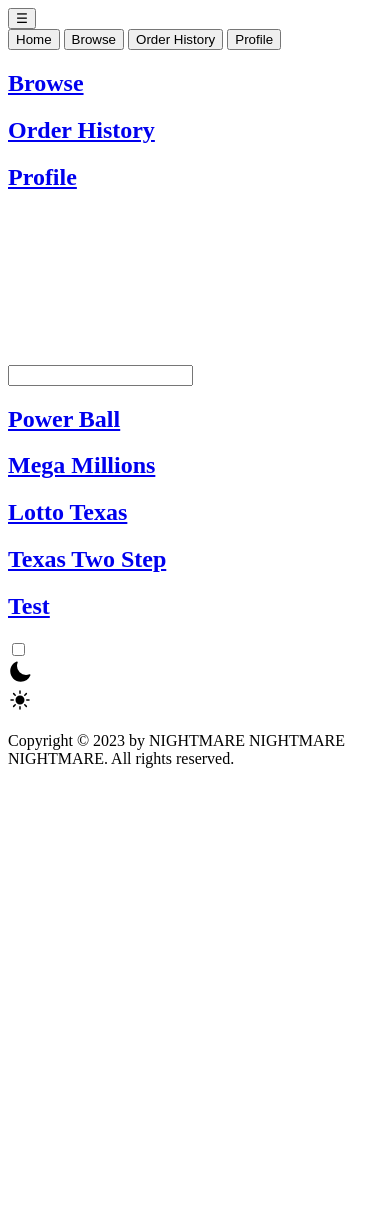
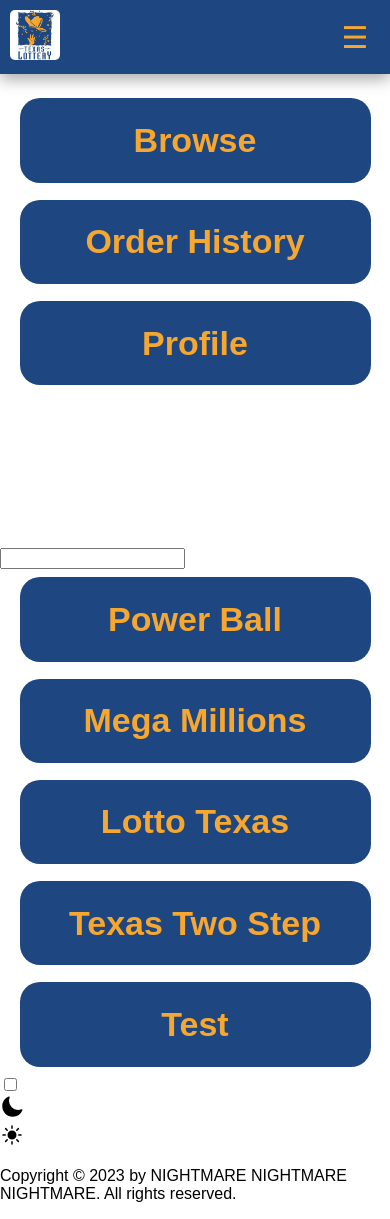
Before and after one commit to Gowtham1Moorthy/python-fullstack, a Django app: page / in a window 390 px wide. Before the commit the page ends 768 px from the top, so only its background shows below. Run offline with Django 4.2, Linux system fonts and the light colour scheme; data comes from the database, SQL or seed files in the repository.

Commit message:
starting base.html and home page

```diff
--- /dev/null
+++ b/LPSApp/static/css/index.css
@@ -0,0 +1,48 @@
+.cards, .lottoCards{
+    display: flex;
+    justify-content: center;
+    align-items: center;
+    margin: 0 auto;
+}
+
+.card, .lottoCard{
+    display: flex;
+    justify-content: center;
+    align-items: center;
+    background-color: var(--primary);
+}
+
+.cards a, .lottoCards a{
+    text-decoration: none;
+}
+
+.cards h2, .lottoCards h2{
+    color: var(--secondary);
+    font-size: 34px;
+}
+
+@media (max-width: 768px) {
+    .cards, .lottoCards{
+        flex-direction: column;
+    }
+
+    .card, .lottoCard{
+        width: 90vw;
+        height: max(10vh,75px);
+        margin: 1vh 0;
+        border-radius: 20px;
+    }
+}
+
+@media (min-width: 769px) {
+    .cards, .lottoCards{
+        flex-direction: row;
+    }
+
+    .card, .lottoCard{
+        width: min(400px, 30vw);
+        height: min(max(50vh, 95px),300px);
+        margin: 0 1vw;
+        border-radius: 40px;
+    }
+}
--- a/LPSApp/static/css/style.css
+++ b/LPSApp/static/css/style.css
@@ -1,33 +1,126 @@
 :root{
-    --light-red: #C39C95;
-    --dark-red: #CF291D;
-    --light-grey: #797979;
-    --dark-grey: #414141da;
-    --white: #D3D3D3;
+    --primary: rgb(30, 71, 130);
+    --primary-faded: rgba(30, 71, 130, .9);
+    --primary-dark: rgb(19, 44, 80);
+    --secondary: rgb(246, 167, 48);
+    --font: 'Poppins', sans-serif;
     --shadow: rgba(0, 0, 0, 0.35) 0px 5px 15px;
-    --imagePlaceholder: #222222;
-    --background-color: rgba(0, 0, 0, 0.815);
-    --background-color-header: #902c25;
-    --background-color-about: #902c25;
-    --background-color-event: #797979c3;
-    --background-color-date: #CF291D;
-    --font-color: #D3D3D3;
-    --hover-color: #d3d3d3;
-}
-:root.light-mode {
-    --background-color:  #D3D3D3;
-    --background-color-header: #CF291D;
-    --background-color-about: #cd8173;
-    --background-color-event: #A0A0A0;
-    --background-color-date: #CF291D;
-    --font-color: black;
 }
 
-:root.dark-mode{
-    --background-color: rgba(0, 0, 0, 0.815);
-    --background-color-header: #902c25;
-    --background-color-about: #902c25;
-    --background-color-event: #797979c3;
-    --background-color-date: #CF291D;
-    --font-color: #D3D3D3;
+html{
+    background-color: var(--background);
 }
+
+*{
+    font-family: var(--font);
+}
+
+body{
+    margin: 0;
+}
+
+main{
+    margin-top: 90px;
+}
+
+.logo-image img{
+    width: 50px;
+    height: 50px;
+    border-radius: 5px;
+}
+
+.mainHeader{
+    position: fixed;
+    top: 0;
+    width: 100vw;
+    display: flex;
+    justify-content: space-between;
+    align-items: center;
+    z-index: 10;
+    padding: 10px 0;
+    background-color: var(--primary);
+    box-shadow: var(--shadow);
+}
+
+.mainHeader>*{
+    margin: 0 10px;
+}
+
+.altNav{
+    display: flex;
+    justify-content: center;
+    align-items: center;
+}
+
+.menuButton{
+    z-index: 10;
+    width: 50px;
+    height: 50px;
+    background-color: transparent;
+    border: none;
+    font-size: 30px;
+    color: var(--secondary);
+}
+
+.menuButton:hover{
+    cursor: pointer;
+}
+
+.dropdown-content{
+    display: none;
+    justify-content: space-around;
+    align-items: center;
+    height: 73.5px;
+}
+
+.dropdown-content button{
+    background-color: transparent;
+    border: none;
+    color: var(--secondary);
+    padding: 10px;
+}
+
+.dropdown-content button:hover{
+    cursor: pointer;
+    background-color: var(--primary-dark);
+}
+
+@media (max-width: 768px) {
+    .dropdown-content.show{
+        display: flex;
+        position: fixed;
+        height: 100vh;
+        width: 100vw;
+        top: 0;
+        right: 0;
+        z-index: 9;
+        background-color: var(--primary-faded);
+        flex-direction: column;
+    }
+
+    .dropdown-content.show button{
+        width: 80vw;
+        height: 20vh;
+        font-size: 40px;
+        border-radius: 20px;
+    }
+}
+
+@media (min-width: 769px) {
+    .menuButton{
+        display: none;
+    }
+    .dropdown-content{
+        display: flex;
+        position: absolute;
+        right: 0;
+        width: min(90vw, 900px);
+        z-index: 9;
+        flex-direction: row;
+    }
+
+    .dropdown-content button{
+        font-size: 24px;
+        border-radius: 10px;
+    }
+}
--- a/LPSApp/static/js/script.js
+++ b/LPSApp/static/js/script.js
@@ -49,3 +49,15 @@ function applyColorPalette(palette) {
     const root = document.documentElement;
     root.className = palette;
 }
+
+function toggleMenu(button){
+    const content = document.querySelector('.dropdown-content');
+    content.classList.toggle('show');
+    if(button.classList.contains('showing')){
+        button.innerHTML = '&#9776;'
+    }
+    else{
+        button.innerHTML = '&#x2715;'
+    }
+    button.classList.toggle('showing');
+}
--- a/LPSApp/templates/base.html
+++ b/LPSApp/templates/base.html
@@ -3,8 +3,8 @@
 <html lang="en">
     <head>
         <!-- Load before anything else to reduce layout shift -->
-        <link rel="stylesheet" type="text/css" href="{% static 'css/style.css' %}" media="all">
-        <script src="{% static 'js/script.js' %}" defer></script>
+        <link rel="stylesheet" type="text/css" href="{% static 'css/style.css' %}">
+        <script src="{% static 'js/script.js' %}"></script>
 
         <title>{% block title %}{% endblock %}LPS</title>
 
@@ -18,23 +18,21 @@
         <meta http-equiv="Cache-Control" content="max-age=31536000">
         <meta name="theme-color" content="#000000">
 
-        <link rel="icon" type="image/x-icon" href="{% static 'logos/favicon.png' %}" media="all">
+        <link rel="icon" type="image/x-icon" href="{% static 'logos/texas_lotto.webp'%}">
     </head>
     <body>
-        <header id="mainHeader">
-            <div class="logo">
-                <a href="/home" class="logo-image" aria-label="Logo"></a>
-            </div>
+        <header class="mainHeader">
+            <a href="/home" class="logo-image" aria-label="Logo">
+                <img src="{% static 'logos/texas_lotto.webp'%}" alt="Logo">
+            </a>
 
             <nav class="altNav">
-                <div class="dropdown">
-                    <button onclick="toggleMenu()" class="menuButton" aria-label="Menu">&#9776;</button>
-                    <div class="dropdown-content">
-                        <a href="/home"><button id="homeBtn1">Home</button></a>
-                        <a href="/browse"><button id="browseBtn1">Browse</button></a>
-                        <a href="/purchase-history"><button id="purchaseHBtn1">Order History</button></a>
-                        <a href="/profile"><button id="profileBtn1">Profile</button></a>
-                    </div>
+                <button onclick="toggleMenu(this)" class="menuButton" aria-label="Menu">&#9776;</button>
+                <div class="dropdown-content">
+                    <a href="/home"><button id="homeBtn1">HOME</button></a>
+                    <a href="/browse"><button id="browseBtn1">BROWSE</button></a>
+                    <a href="/purchase-history"><button id="purchaseHBtn1">ORDER HISTORY</button></a>
+                    <a href="/profile"><button id="profileBtn1">PROFILE</button></a>
                 </div>
             </nav>
         </header>
--- a/LPSApp/templates/index.html
+++ b/LPSApp/templates/index.html
@@ -2,7 +2,7 @@
 {% block title %}Home - {% endblock %}
 {% block content %}
 <head>
-
+    <link rel="stylesheet" type="text/css" href="../static/css/index.css" media="all">
 </head>
 <body>
     <div class="cards">
```
Also changed, not shown: LPSApp/static/logos/texas_lotto.webp (added).
